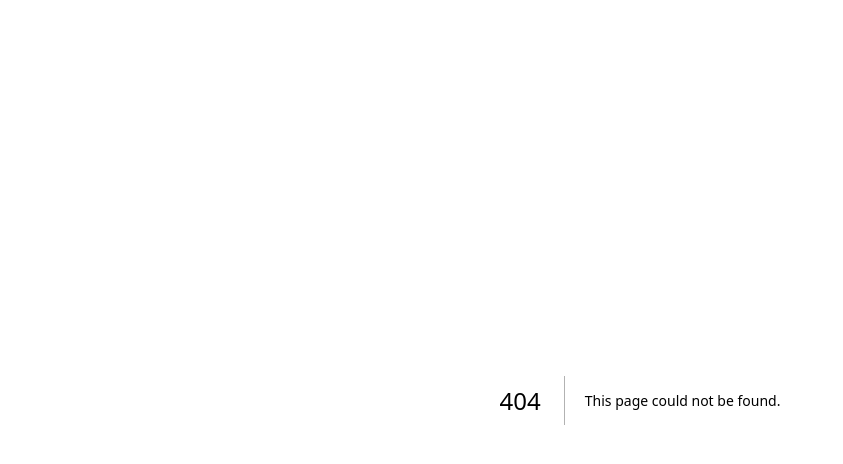
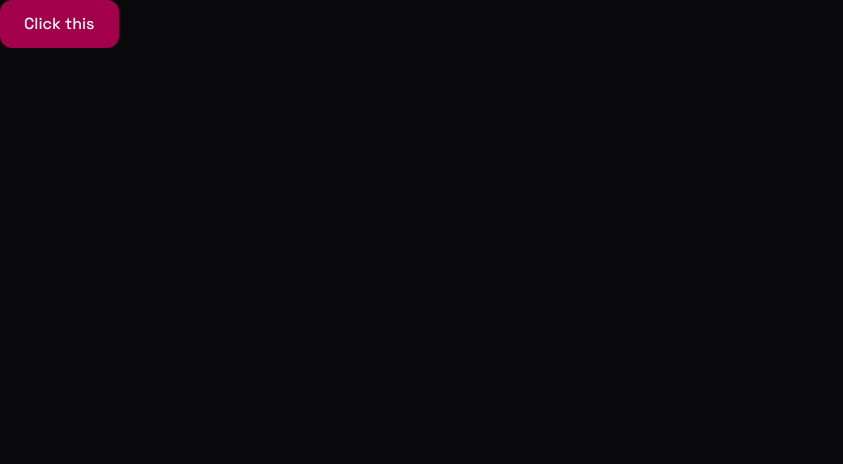
Before and after one commit to tejasnasa/illume, a Next.js app in the folder client/: page /test in a window 1280 px wide. Before the commit this address had no page. Shown: the top 464 px of the page, without its empty margins (0-843 px from the left). Built offline with nearby package versions, Linux system fonts and the light colour scheme.

Commit message:
feat: add Button with loading spinner

```diff
--- a/client/src/app/globals.css
+++ b/client/src/app/globals.css
@@ -32,14 +32,6 @@
   --sidebar-accent-foreground: oklch(0.985 0 0);
   --sidebar-border: oklch(1 0 0 / 10%);
   --sidebar-ring: oklch(0.552 0.016 285.938);
-
-  --radius-sm: calc(var(--radius) * 0.6);
-  --radius-md: calc(var(--radius) * 0.8);
-  --radius-lg: var(--radius);
-  --radius-xl: calc(var(--radius) * 1.4);
-  --radius-2xl: calc(var(--radius) * 1.8);
-  --radius-3xl: calc(var(--radius) * 2.2);
-  --radius-4xl: calc(var(--radius) * 2.6);
 }
 
 html {
--- /dev/null
+++ b/client/src/app/test/page.tsx
@@ -0,0 +1,9 @@
+import Button from "@/ui/Button";
+
+export default function Test() {
+    return (
+        <div>
+            <Button size="lg">Click this</Button>
+        </div>
+    );
+}
--- /dev/null
+++ b/client/src/icons/Spinner.tsx
@@ -0,0 +1,11 @@
+export function Spinner({ className = "" }: { className?: string }) {
+  return (
+    <svg
+      viewBox="0 0 24 24"
+      className={`animate-spin ${className}`}
+      fill="currentColor"
+    >
+      <path d="M11.9995 2C12.5518 2 12.9995 2.44772 12.9995 3V6C12.9995 6.55228 12.5518 7 11.9995 7C11.4472 7 10.9995 6.55228 10.9995 6V3C10.9995 2.44772 11.4472 2 11.9995 2ZM11.9995 17C12.5518 17 12.9995 17.4477 12.9995 18V21C12.9995 21.5523 12.5518 22 11.9995 22C11.4472 22 10.9995 21.5523 10.9995 21V18C10.9995 17.4477 11.4472 17 11.9995 17ZM20.6597 7C20.9359 7.47829 20.772 8.08988 20.2937 8.36602L17.6956 9.86602C17.2173 10.1422 16.6057 9.97829 16.3296 9.5C16.0535 9.02171 16.2173 8.41012 16.6956 8.13398L19.2937 6.63397C19.772 6.35783 20.3836 6.52171 20.6597 7ZM7.66935 14.5C7.94549 14.9783 7.78161 15.5899 7.30332 15.866L4.70525 17.366C4.22695 17.6422 3.61536 17.4783 3.33922 17C3.06308 16.5217 3.22695 15.9101 3.70525 15.634L6.30332 14.134C6.78161 13.8578 7.3932 14.0217 7.66935 14.5ZM20.6597 17C20.3836 17.4783 19.772 17.6422 19.2937 17.366L16.6956 15.866C16.2173 15.5899 16.0535 14.9783 16.3296 14.5C16.6057 14.0217 17.2173 13.8578 17.6956 14.134L20.2937 15.634C20.772 15.9101 20.9359 16.5217 20.6597 17ZM7.66935 9.5C7.3932 9.97829 6.78161 10.1422 6.30332 9.86602L3.70525 8.36602C3.22695 8.08988 3.06308 7.47829 3.33922 7C3.61536 6.52171 4.22695 6.35783 4.70525 6.63397L7.30332 8.13398C7.78161 8.41012 7.94549 9.02171 7.66935 9.5Z" />
+    </svg>
+  );
+}
--- /dev/null
+++ b/client/src/ui/Button.tsx
@@ -0,0 +1,47 @@
+import { Spinner } from "@/icons/Spinner";
+
+type Props = React.ButtonHTMLAttributes<HTMLButtonElement> & {
+  size?: "xs" | "sm" | "md" | "lg";
+  ratio?: number;
+  loading?: boolean;
+};
+
+const sizes = {
+  xs: "px-2.5 py-1 text-xs",
+  sm: "px-4 py-2 text-sm",
+  md: "h-11 px-5 text-sm",
+  lg: "h-12 px-6 text-base",
+};
+
+const iconSizes = {
+  xs: "h-2.5 w-2.5",
+  sm: "h-3 w-3",
+  md: "h-4 w-4",
+  lg: "h-5 w-5",
+};
+
+export default function Button({
+  className = "",
+  size = "md",
+  ratio,
+  style,
+  loading = false,
+  ...props
+}: Props) {
+  const base = sizes[size];
+
+  return (
+    <button
+      {...props}
+      style={{
+        ...style,
+        ...(ratio && { aspectRatio: ratio }),
+      }}
+      disabled={loading || props.disabled}
+      className={`bg-(--primary) text-(--primary-foreground) hover:bg-(--primary)/90 rounded-xl transition-all duration-200 active:translate-y-0.5 inline-flex items-center justify-center gap-2 font-medium disabled:bg-(--primary)/40 disabled:cursor-default ${base} ${ratio ? "px-0" : ""} ${className}`}
+    >
+      {loading && <Spinner className={iconSizes[size]} />}
+      {props.children}
+    </button>
+  );
+}
```
